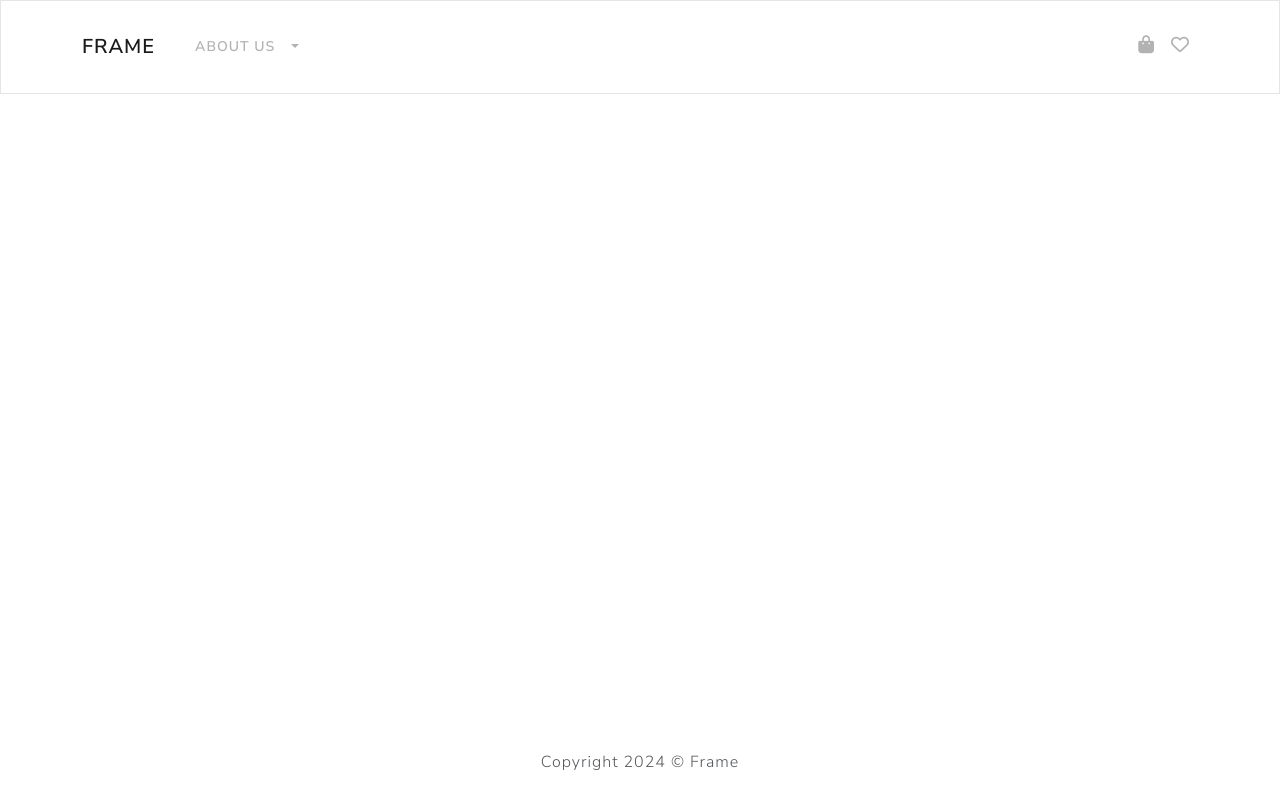
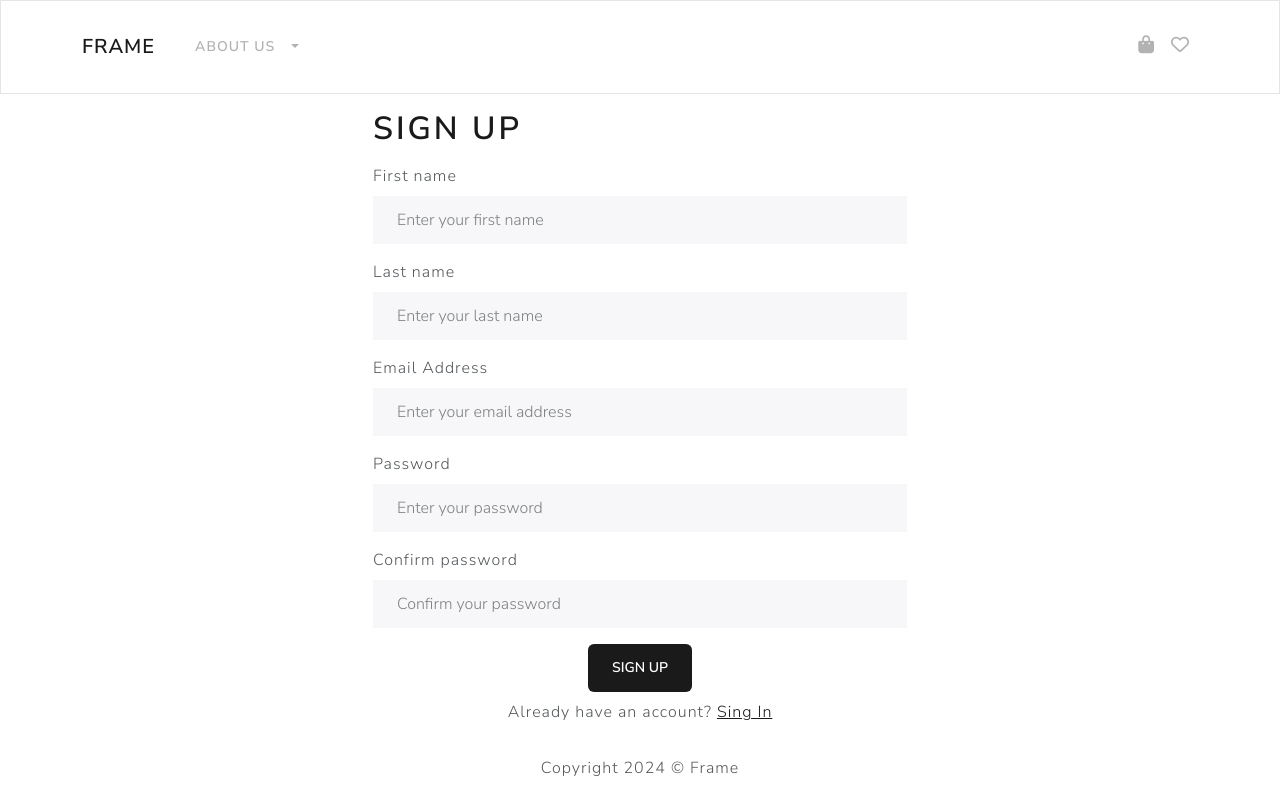
Before and after one commit to yankkvx/ecommerce-django-react, a React (Create React App) app in the folder frontend/: page /sign-up in a window 1280 px wide. Built offline with nearby package versions, Linux system fonts and the light colour scheme.

Commit message:
feat: Create RegisterScreen component
Implemented RegisterScreen component to enable user registration
functionality. This component provides users with the ability to create
an account.

```diff
--- a/frontend/src/App.js
+++ b/frontend/src/App.js
@@ -8,6 +8,7 @@ import ProductScreen from "./screens/ProductScreen";
 import AboutScreen from "./screens/AboutScreen";
 import CartScreen from "./screens/CartScreen";
 import LoginScreen from "./screens/LoginScreen";
+import RegisterScreen from "./screens/RegisterScreen";
 
 function App() {
     return (
@@ -28,6 +29,10 @@ function App() {
                                 element={<AboutScreen />}
                             />
                             <Route path="/cart/:id?" element={<CartScreen />} />
+                            <Route
+                                path="/sign-up/"
+                                element={<RegisterScreen />}
+                            />
                         </Routes>
                     </Container>
                 </main>
--- /dev/null
+++ b/frontend/src/screens/RegisterScreen.js
@@ -0,0 +1,130 @@
+import React, { useState, useEffect } from "react";
+import { Link, useLocation, useNavigate } from "react-router-dom";
+import { Row, Col, Form, Button } from "react-bootstrap";
+import { useDispatch, useSelector } from "react-redux";
+import Loader from "../components/Loader";
+import Message from "../components/Message";
+import FormContainer from "../components/FormContainer";
+import { register } from "../actions/userActions";
+
+function RegisterScreen() {
+    const [first_name, setFirstName] = useState("");
+    const [last_name, setLastName] = useState("");
+    const [email, setEmail] = useState("");
+    const [password, setPassword] = useState("");
+    const [confirmPassword, setConfirmPassword] = useState("");
+    const [message, setMessage] = useState("");
+
+    const location = useLocation();
+    const navigate = useNavigate();
+    const dispatch = useDispatch();
+    const redirect = new URLSearchParams(window.location.search).get(
+        "redirect"
+    );
+
+    const userRegister = useSelector((state) => state.userRegister);
+    const { error, loading, userInfo } = userRegister;
+
+    useEffect(() => {
+        if (userInfo && Object.keys(userInfo).length !== 0) {
+            navigate(redirect || "/");
+        }
+    }, [userInfo, navigate]);
+
+    const submitHandler = (e) => {
+        e.preventDefault();
+
+        if (password != confirmPassword) {
+            setMessage("Passwords don't match");
+        } else {
+            dispatch(register(first_name, last_name, email, password));
+        }
+    };
+
+    return (
+        <FormContainer>
+            <h1>Sign Up</h1>
+            {message && <Message variant="danger">{message}</Message>}
+            {loading ? (
+                <Loader />
+            ) : error ? (
+                <Message variant="danger">{error}</Message>
+            ) : (
+                <Form onSubmit={submitHandler}>
+                    <Form.Group className="py-2" controlId="first_name">
+                        <Form.Label>First name</Form.Label>
+                        <Form.Control
+                            type="text"
+                            placeholder="Enter your first name"
+                            value={first_name}
+                            onChange={(e) => setFirstName(e.target.value)}
+                            required
+                        ></Form.Control>
+                    </Form.Group>
+                    <Form.Group className="py-2" controlId="last_name">
+                        <Form.Label>Last name</Form.Label>
+                        <Form.Control
+                            type="text"
+                            placeholder="Enter your last name"
+                            value={last_name}
+                            onChange={(e) => setLastName(e.target.value)}
+                            required
+                        ></Form.Control>
+                    </Form.Group>
+                    <Form.Group className="py-2" controlId="email">
+                        <Form.Label>Email Address</Form.Label>
+                        <Form.Control
+                            type="email"
+                            placeholder="Enter your email address"
+                            value={email}
+                            onChange={(e) => setEmail(e.target.value)}
+                            required
+                        ></Form.Control>
+                    </Form.Group>
+                    <Form.Group className="py-2" controlId="password">
+                        <Form.Label>Password</Form.Label>
+                        <Form.Control
+                            type="password"
+                            placeholder="Enter your password"
+                            value={password}
+                            onChange={(e) => setPassword(e.target.value)}
+                            required
+                        ></Form.Control>
+                    </Form.Group>
+                    <Form.Group className="py-2" controlId="passwordConfirm">
+                        <Form.Label>Confirm password</Form.Label>
+                        <Form.Control
+                            type="password"
+                            placeholder="Confirm your password"
+                            value={confirmPassword}
+                            onChange={(e) => setConfirmPassword(e.target.value)}
+                            required
+                        ></Form.Control>
+                    </Form.Group>
+                    <div className="py-2 text-center">
+                        <Button
+                            className="rounded"
+                            type="submit"
+                            variant="primary"
+                        >
+                            Sign Up
+                        </Button>
+                    </div>
+                </Form>
+            )}
+            <Row>
+                <Col className="text-center">
+                    Already have an account?{" "}
+                    <Link
+                        to={redirect ? `/login?redirect=${redirect}` : "/login"}
+                        className="text-link"
+                    >
+                        Sing In
+                    </Link>
+                </Col>
+            </Row>
+        </FormContainer>
+    );
+}
+
+export default RegisterScreen;
```
